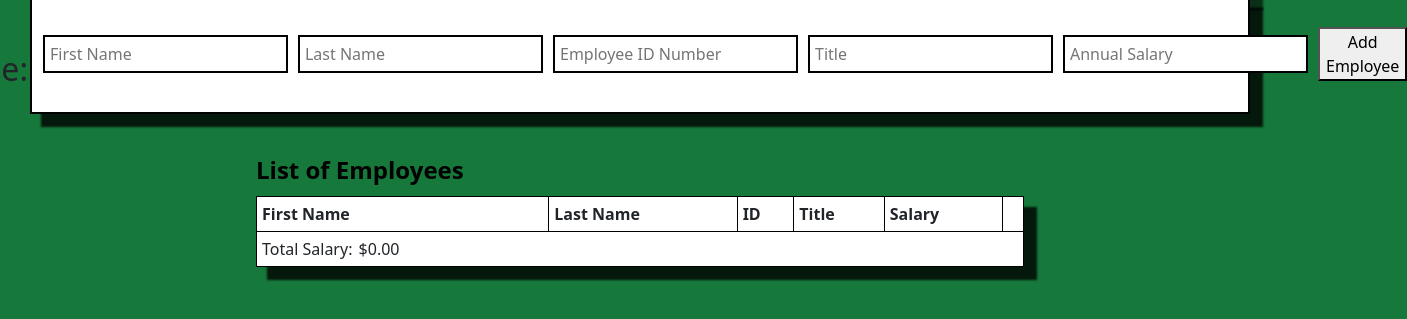
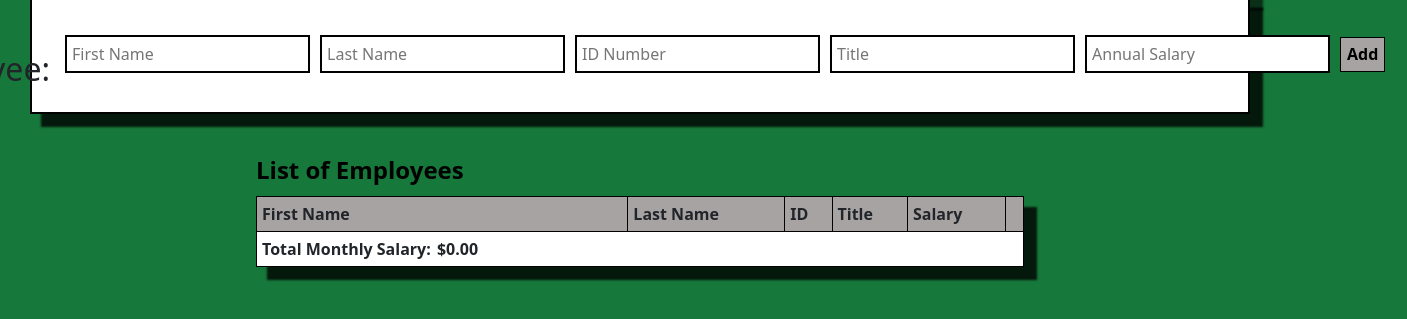
Before and after one commit to Freddyreza53/weekend-jquery-salary-calculator, a plain HTML site: page index.html in a window 1280 px wide. Shown: the part 125-444 px from the top of the page, 1407 px wide, since content can reach past the window. Drawn offline with Linux system fonts and the light colour scheme.

Commit message:
Updated some functionality and styling'

```diff
--- a/index.html
+++ b/index.html
@@ -22,17 +22,17 @@
         <h2>Add Employee: </h2>
         <input class="input" type="text" placeholder="First Name" id="firstName">
         <input class="input" type="text" placeholder="Last Name" id="lastName">
-        <input class="input" type="text" placeholder="Employee ID Number" id="idNumber">
+        <input class="input" type="number" placeholder="ID Number" id="idNumber">
         <input class="input" type="text" placeholder="Title" id="title">
-        <input class="input" type="text" placeholder="Annual Salary" id="salary">
-        <button class="button" id="addButton">Add Employee</button>
+        <input class="input" type="number" placeholder="Annual Salary" id="salary">
+        <button class="button" id="addButton">Add</button>
     </div>
     <main id="container">
 
-        <table class="table-bordered caption-top">
+        <table class="table-bordered caption-top ">
             <caption>List of Employees</caption>
             <thead>
-                <tr>
+                <tr class="headRow">
                     <th>First Name</th>
                     <th>Last Name</th>
                     <th>ID</th>
@@ -45,12 +45,9 @@
             <tbody id="tableBody"></tbody>
 
             <tfoot>
-
-                    <td id="total">Total Salary: <span id="totalSalary">$0.00</span></td>
-
+                <td id="total">Total Monthly Salary: <span id="totalSalary">$0.00</span></td>
             </tfoot>
         </table>
-
     </main>
 </body>
 </html>
--- a/style.css
+++ b/style.css
@@ -16,6 +16,10 @@ h2 {
 img {
     width: 100px;
     height: 100px;
+}
+
+.headRow {
+    background-color: rgb(167, 163, 163);
 }
 
 .required {
@@ -105,6 +109,8 @@ tfoot tr td {
     border-right: 0px;
 }
 
+
+
 .red {
     background-color: rgba(255, 0, 0, 0.317);
     color: black;
@@ -117,6 +123,14 @@ tfoot tr td {
 
 #total {
     float: left;
+    font-weight: bold;
+}
+
+.button {
+    font-weight: bold;
+    border: 1px solid black;
+    background-color:  rgb(167, 163, 163);
+    height: 35px;
 }
 
 #totalSalary {
```
